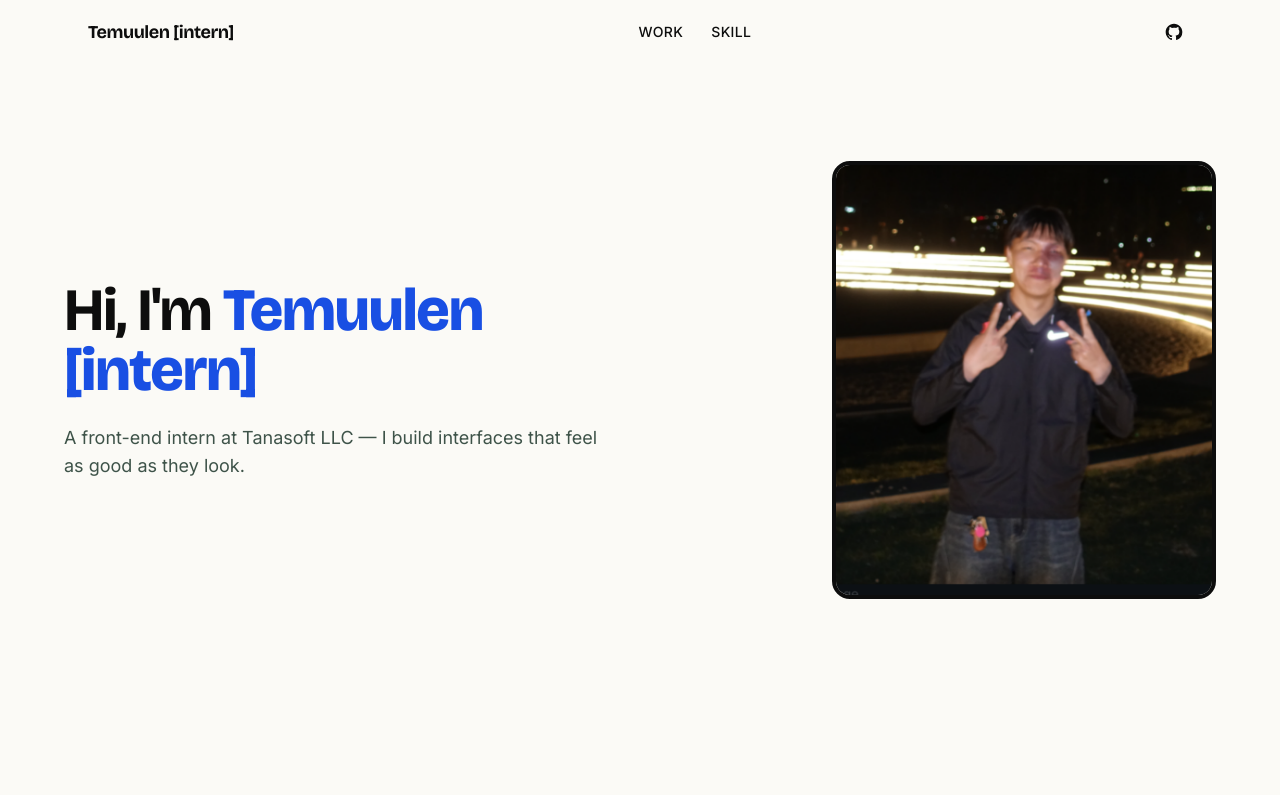
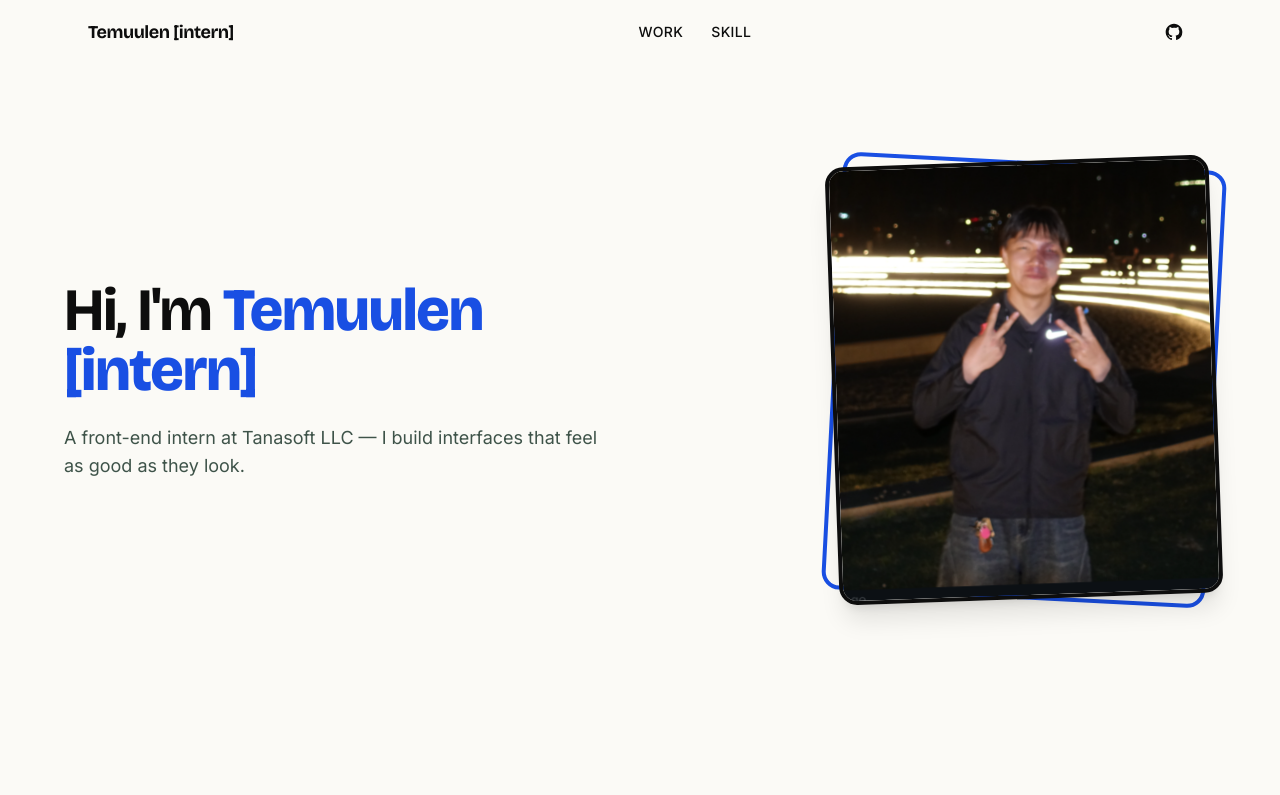
Before and after one commit to Energyshifter8/final, a Next.js app: page / in a window 1280 px wide. Shown: the top 795 px of the page. Built offline with nearby package versions, Linux system fonts and the light colour scheme.

Commit message:
add from here

```diff
--- a/components/sections/hero.tsx
+++ b/components/sections/hero.tsx
@@ -9,7 +9,9 @@ export function Hero() {
 		>
 			<div className="mx-auto grid w-full max-w-6xl items-center gap-12 md:grid-cols-2">
 				<HeroText />
-				<div className="relative mx-auto aspect-[812/926] w-full max-w-sm overflow-hidden rounded-2xl border-4 border-foreground md:mx-0 md:justify-self-end">
+				<div className="relative mx-auto w-full max-w-sm md:mx-0 md:justify-self-end">
+					<div className="absolute inset-0 rotate-3 rounded-2xl border-4 border-accent" />
+					<div className="relative aspect-[812/926] w-full -rotate-2 overflow-hidden rounded-2xl border-4 border-foreground shadow-xl">
 						<Image
 							src="/lemon.png"
 							alt="Portrait of Temuulen"
@@ -20,6 +22,7 @@ export function Hero() {
 						/>
 					</div>
 				</div>
+			</div>
 		</section>
 	);
 }
```
Lines whose indentation alone changed are shown as unchanged.
